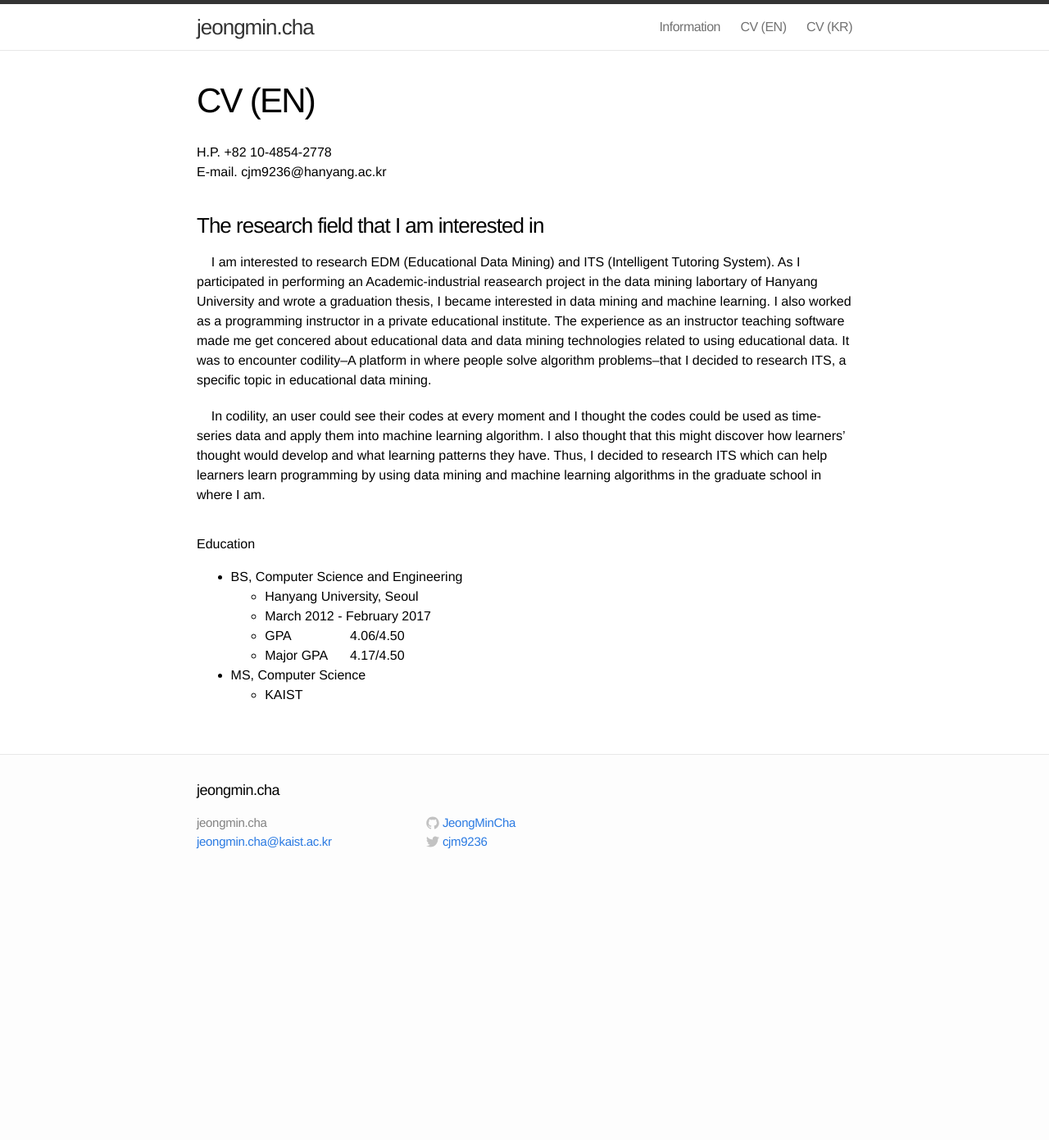
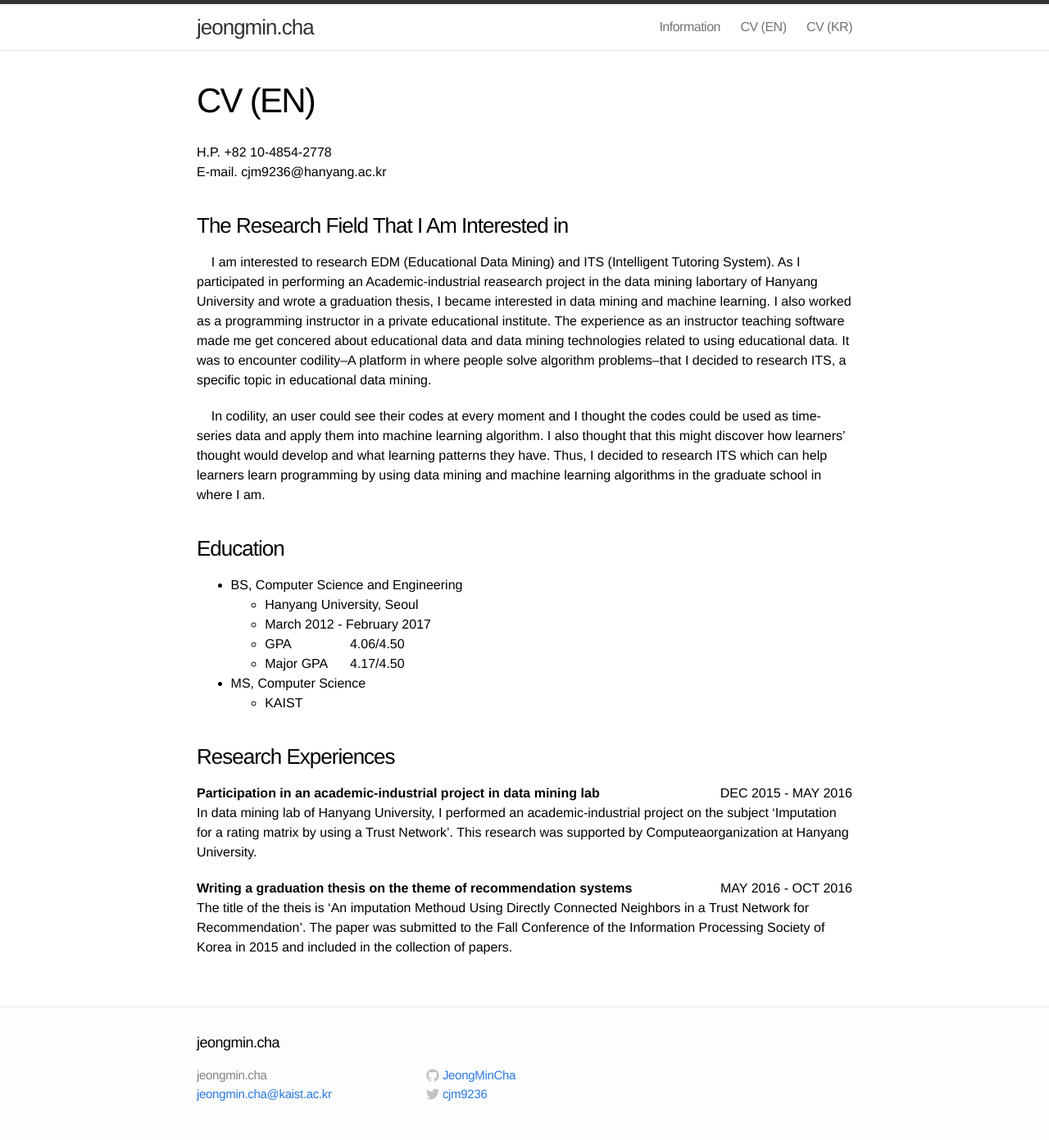
Before and after one commit to JeongMinCha/jeongmincha.github.com, a Jekyll site: the page built from cv-eng.md, in a window 1280 px wide. Shown: the whole page at 82% size. Built offline with Jekyll 4.4.1, drawn with Linux system fonts in a browser that asks for light colours; before the commit the page ends 1083 px from its top, so only the background shows below that.

Commit message:
Write research experiences in english cv

```diff
--- a/cv-eng.md
+++ b/cv-eng.md
@@ -6,13 +6,13 @@ permalink: /cv-eng/
 H.P. +82 10-4854-2778
 E-mail. cjm9236@hanyang.ac.kr
 
-### The research field that I am interested in
+### The Research Field That I Am Interested in
 &nbsp;&nbsp;&nbsp;&nbsp;I am interested to research EDM (Educational Data Mining) and ITS (Intelligent Tutoring System). As I participated in performing an Academic-industrial reasearch project in the data mining labortary of Hanyang University and wrote a graduation thesis, I became interested in data mining and machine learning. I also worked as a programming instructor in a private educational institute. The experience as an instructor teaching software made me get concered about educational data and data mining technologies related to using educational data. It was to encounter codility--A platform in where people solve algorithm problems--that I decided to research ITS, a specific topic in educational data mining.
 
 &nbsp;&nbsp;&nbsp;&nbsp;In codility, an user could see their codes at every moment and I thought the codes could be used as time-series data and apply them into machine learning algorithm. I also thought that this might discover how learners' thought would develop and what learning patterns they have. Thus, I decided to research ITS which can help learners learn programming by using data mining and machine learning algorithms in the graduate school in where I am.
 
 
-# Education
+### Education
 - BS, Computer Science and Engineering
     - Hanyang University, Seoul
     - March 2012 - February 2017
@@ -20,3 +20,11 @@ E-mail. cjm9236@hanyang.ac.kr
     - Major GPA&nbsp;&nbsp;&nbsp;&nbsp;&nbsp;&nbsp;4.17/4.50
 - MS, Computer Science
     - KAIST
+
+
+### Research Experiences
+**Participation in an academic-industrial project in data mining lab** <span style="float:right;">DEC 2015 - MAY 2016</span>
+In data mining lab of Hanyang University, I performed an academic-industrial project on the subject 'Imputation for a rating matrix by using a Trust Network'. This research was supported by Computeaorganization at Hanyang University.
+
+**Writing a graduation thesis on the theme of recommendation systems** <span style="float:right;">MAY 2016 - OCT 2016</span>
+The title of the theis is 'An imputation Methoud Using Directly Connected Neighbors in a Trust Network for Recommendation'. The paper was submitted to the Fall Conference of the Information Processing Society of Korea in 2015 and included in the collection of papers.
```
